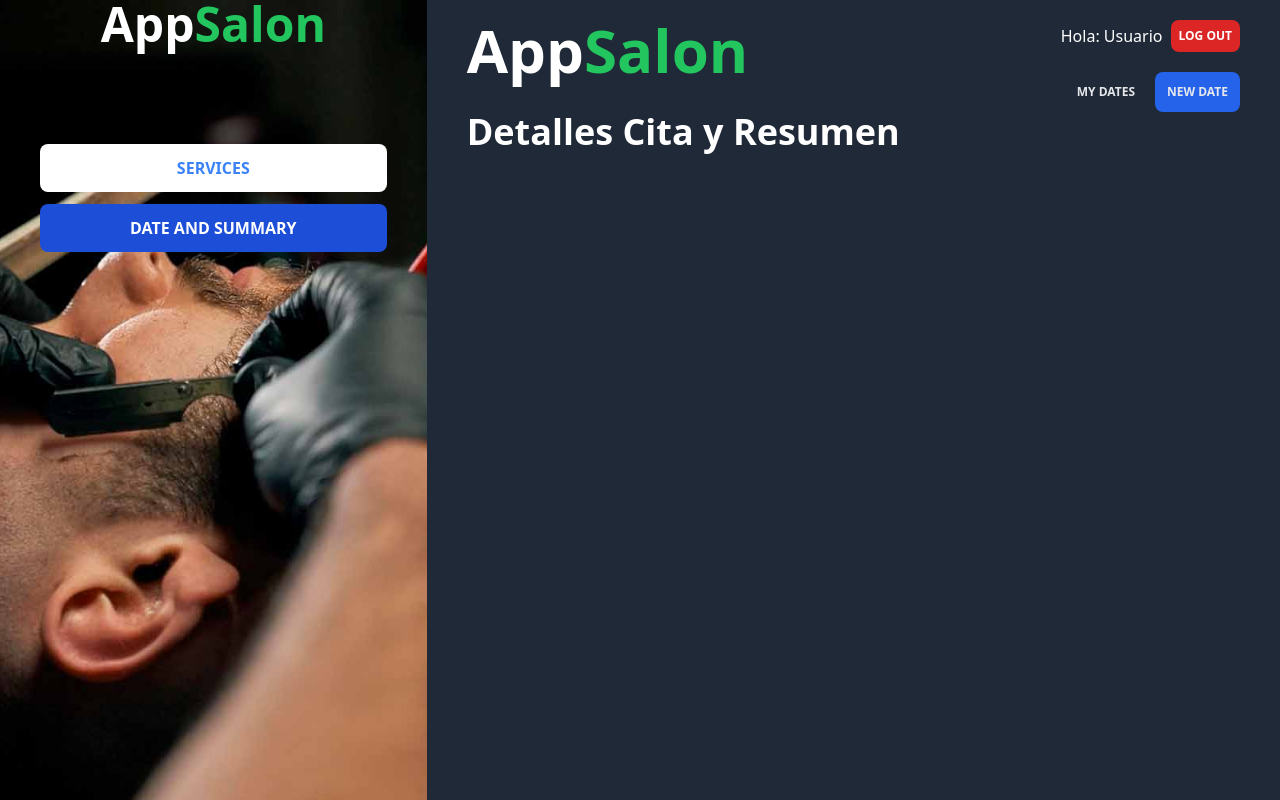
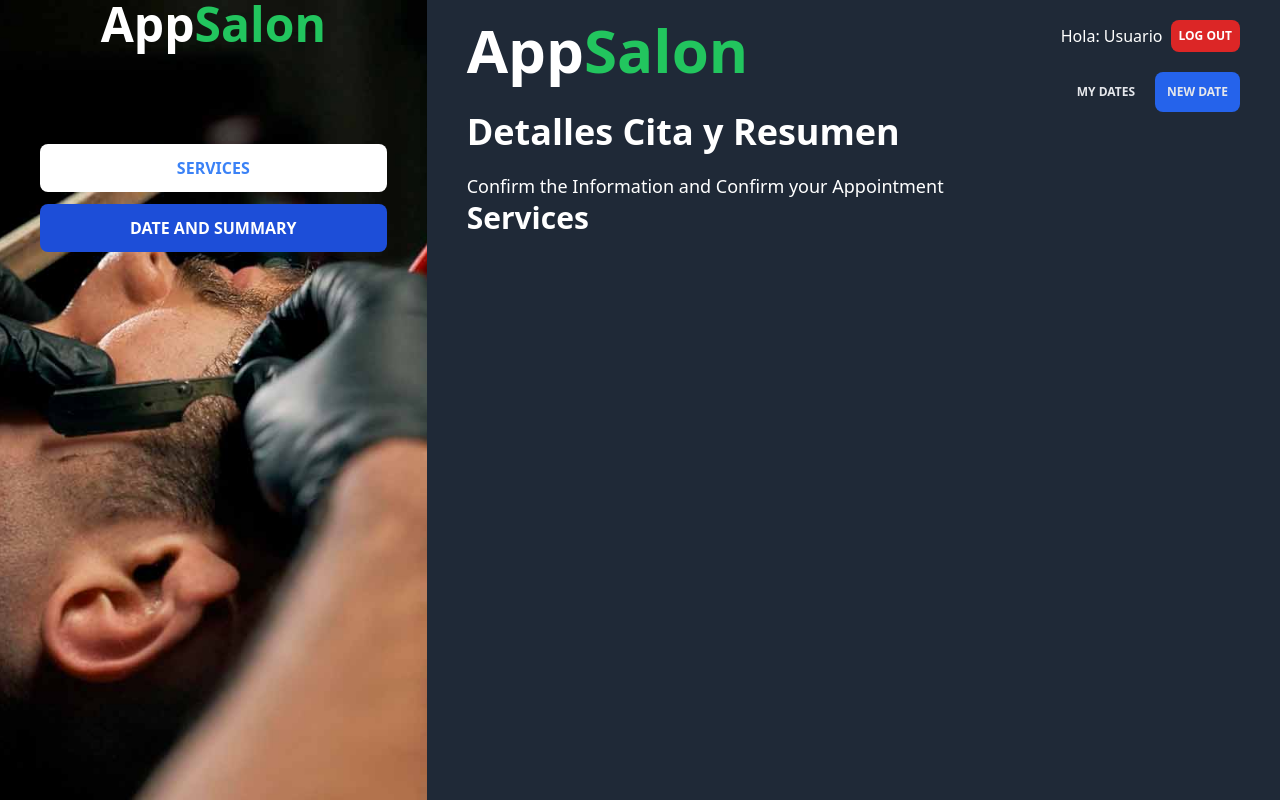
Before and after one commit to Jair-vet/Salon-App-Frontend, a Vue app: page /reservaciones/nueva/detalles in a window 1280 px wide. Built offline with nearby package versions, Linux system fonts and the light colour scheme.

Commit message:
Create the View to show the services selected

```diff
--- a/src/views/appointments/AppointmentView.vue
+++ b/src/views/appointments/AppointmentView.vue
@@ -1,9 +1,24 @@
 <script setup>
+    import SelectedService from '@/components/SelectedService.vue';
+    import { useAppointmentsStore } from '../../stores/appointments';
 
+    const appointments = useAppointmentsStore()
 </script>
 
 
 <template>
-    <h2 class="text-4xl font-extrabold text-white">Detalles Cita y Resumen</h2>
+    <div>
+        <h2 class="text-4xl font-extrabold text-white">Detalles Cita y Resumen</h2>
+        <p class="text-white text-lg mt-5">Confirm the Information and Confirm your Appointment</p>
 
+        <h3 class="text-3xl font-extrabold text-white">Services</h3>
+
+        <div class="grid gap-5 mt-5">
+            <SelectedService
+                v-for="service in appointments.services"
+                :key="service._id"
+                :service="service"
+            />
+        </div>
+    </div>
 </template>
```
